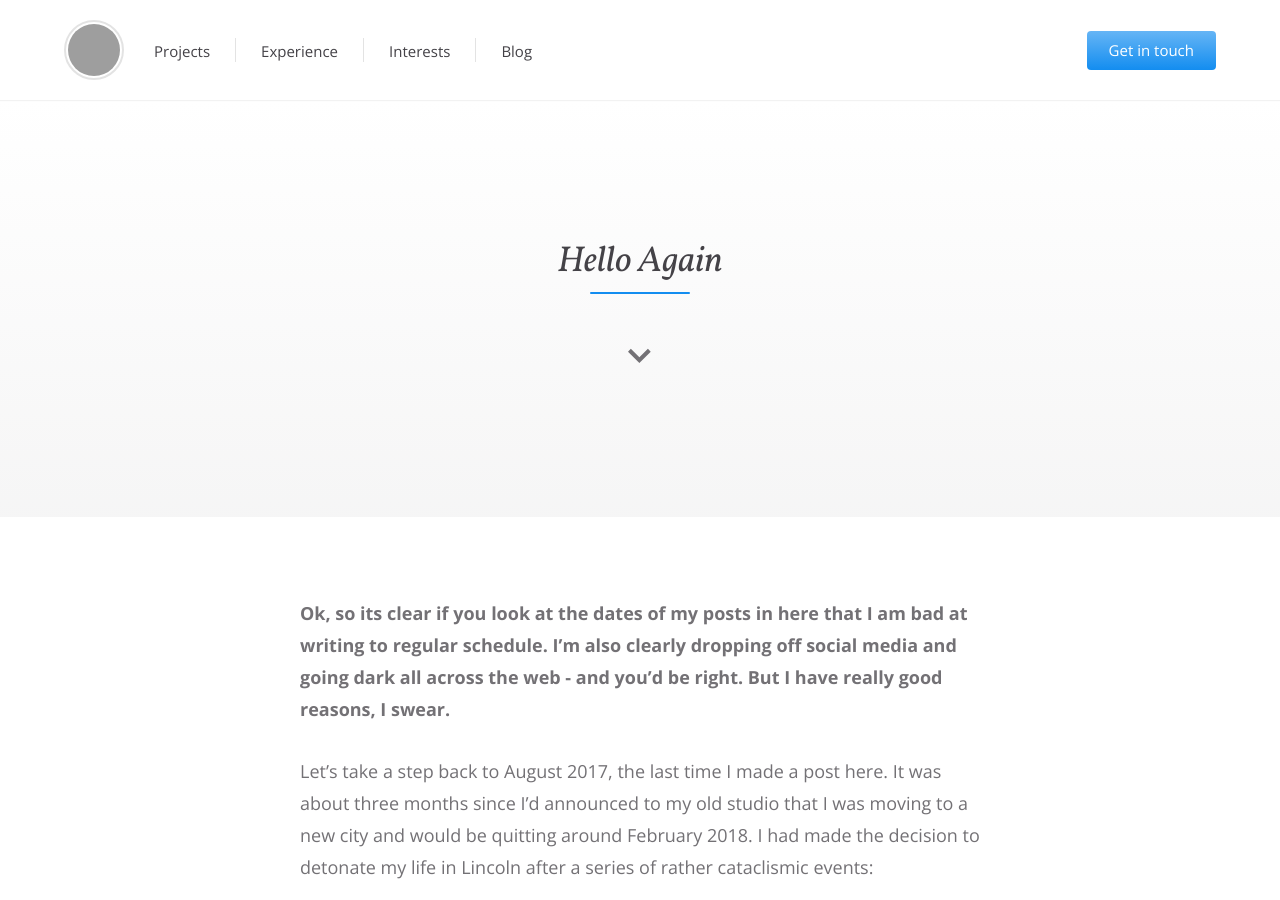
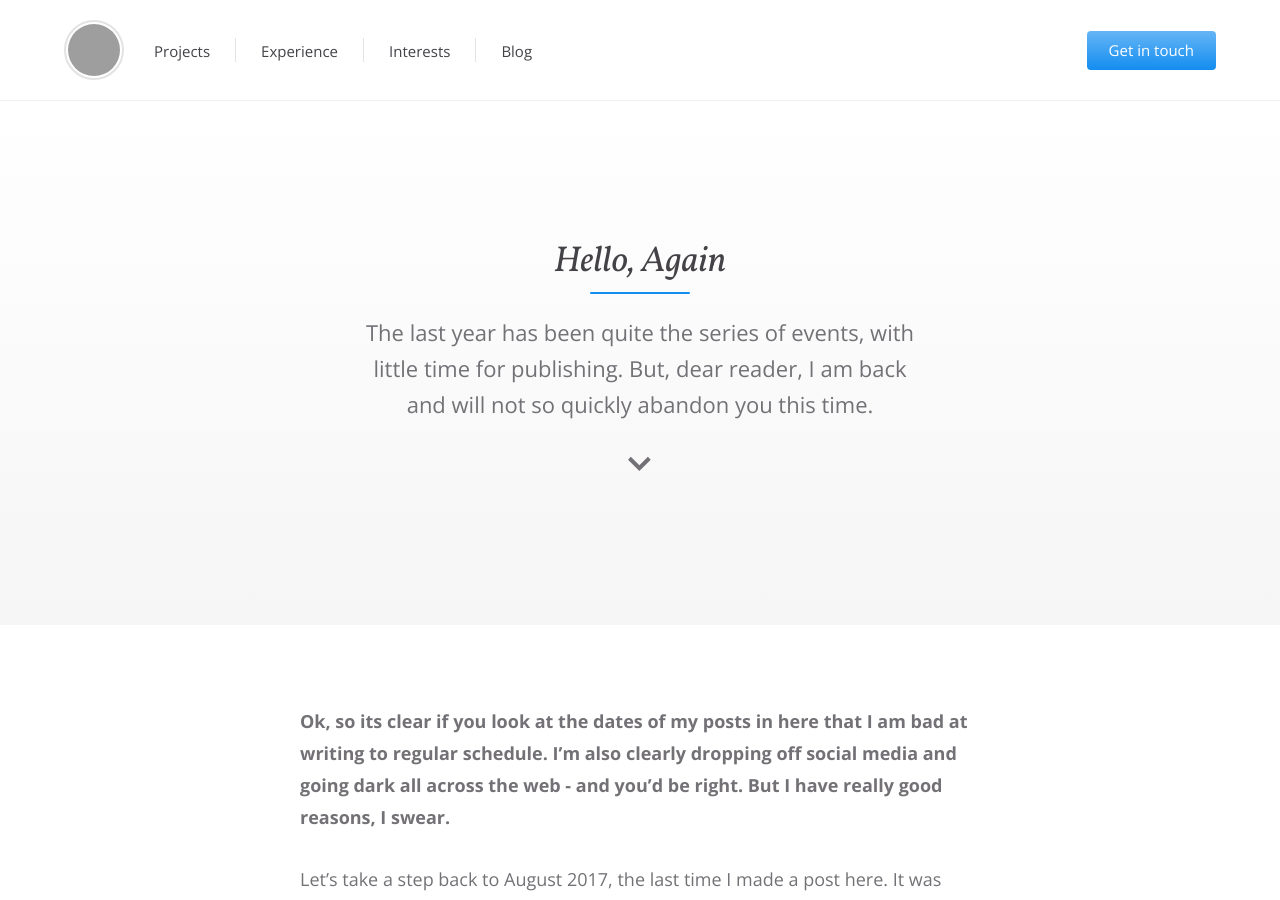
Before and after one commit to Jamesyps/jamesyps.github.io, a Jekyll site: the page built from _posts/2019-01-05-hello-again.md, in a window 1280 px wide and 900 px high. Built offline with Jekyll 4.4.1, drawn with Linux system fonts in a browser that asks for light colours; our own code applies the rules of GitHub Pages for plain Markdown files; grey boxes are pictures that could not be loaded.

Commit message:
Update 2019-01-05-hello-again.md

```diff
--- a/_posts/2019-01-05-hello-again.md
+++ b/_posts/2019-01-05-hello-again.md
@@ -1,5 +1,18 @@
 ---
 published: true
+layout: post
+title: 'Hello, Again'
+date: '2019-01-05 22:00:00'
+intro: >-
+  The last year has been quite the series of events, with little time for
+  publishing. But, dear reader, I am back and will not so quickly abandon you
+  this time.
+highlight: coal
+meta:
+  description: >-
+    Between evictions, the beast from the east and moving to a new city there
+    has been little time for writing. But 2019 starts anew, and with new series
+    of goals to reach.
 ---
 **Ok, so its clear if you look at the dates of my posts in here that I am bad at writing to regular schedule. I'm also clearly dropping off social media and going dark all across the web - and you'd be right. But I have really good reasons, I swear.**
 
```
